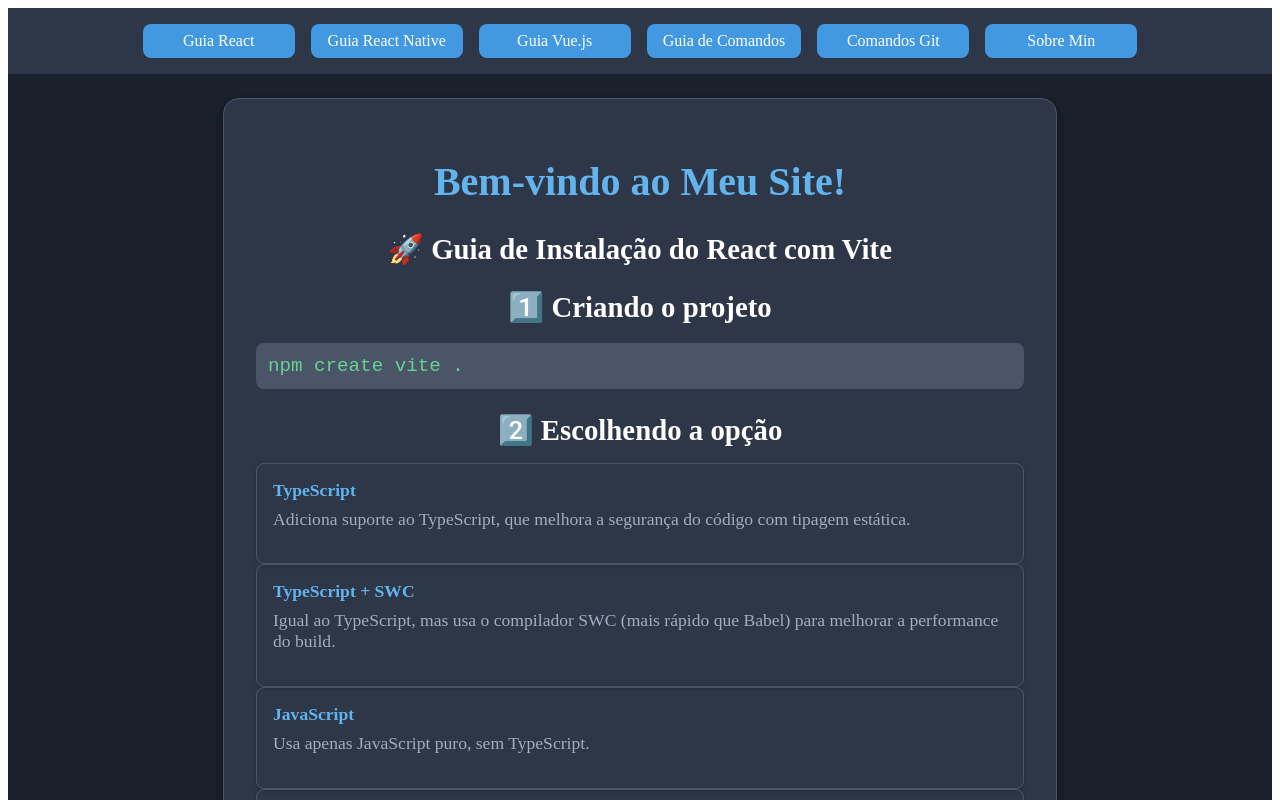
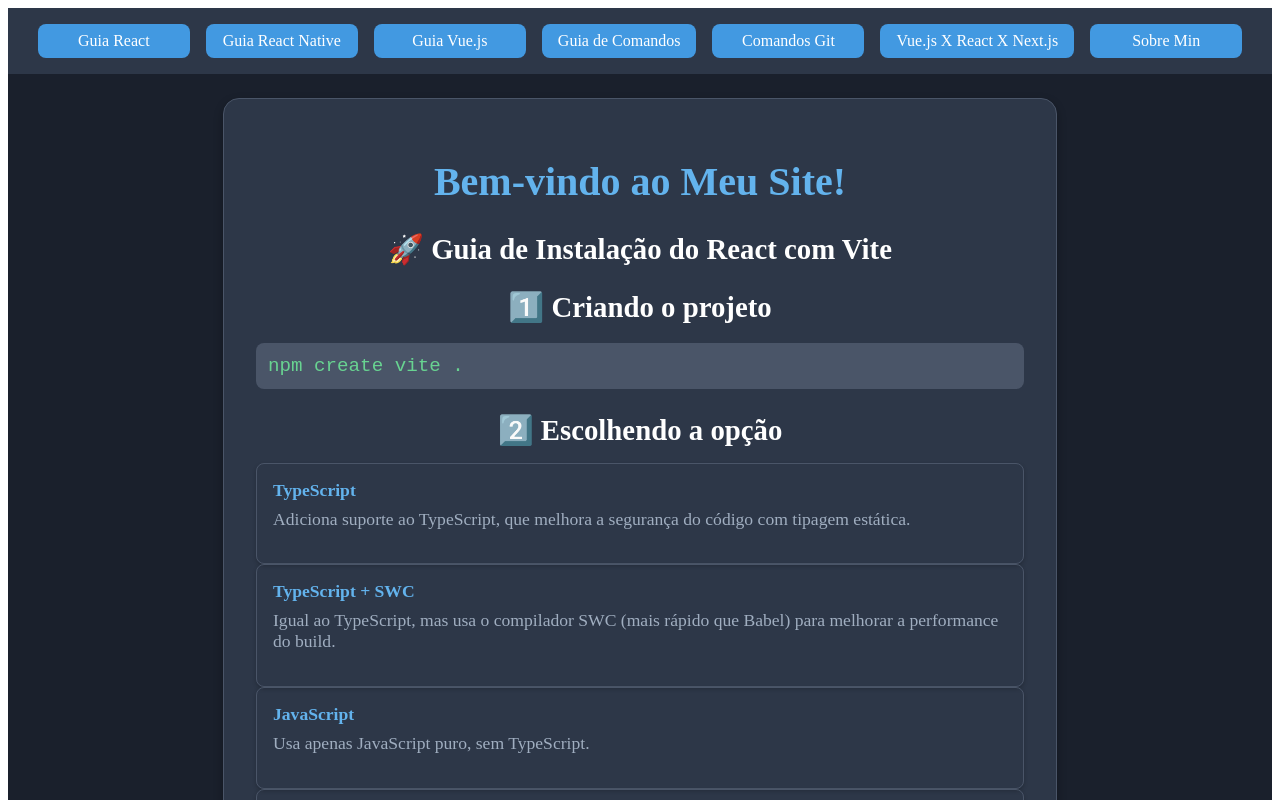
Before and after one commit to rma98/devguides, a React (Vite) app: page / in a window 1280 px wide. Shown: the top 800 px of the page. Built offline with nearby package versions, Linux system fonts and the light colour scheme.

Commit message:
Update file Navbar.jsx for components folder

```diff
--- a/src/components/Navbar.jsx
+++ b/src/components/Navbar.jsx
@@ -9,6 +9,7 @@
             <NavButton to="/vueguide">Guia Vue.js</NavButton>
             <NavButton to="/comandsguide">Guia de Comandos</NavButton>
             <NavButton to="/comandsgit">Comandos Git</NavButton>
+            <NavButton to="/importantinfor">Vue.js X React X Next.js</NavButton>
             <NavButton to="/about">Sobre Min</NavButton>
         </Nav>
     );
```
